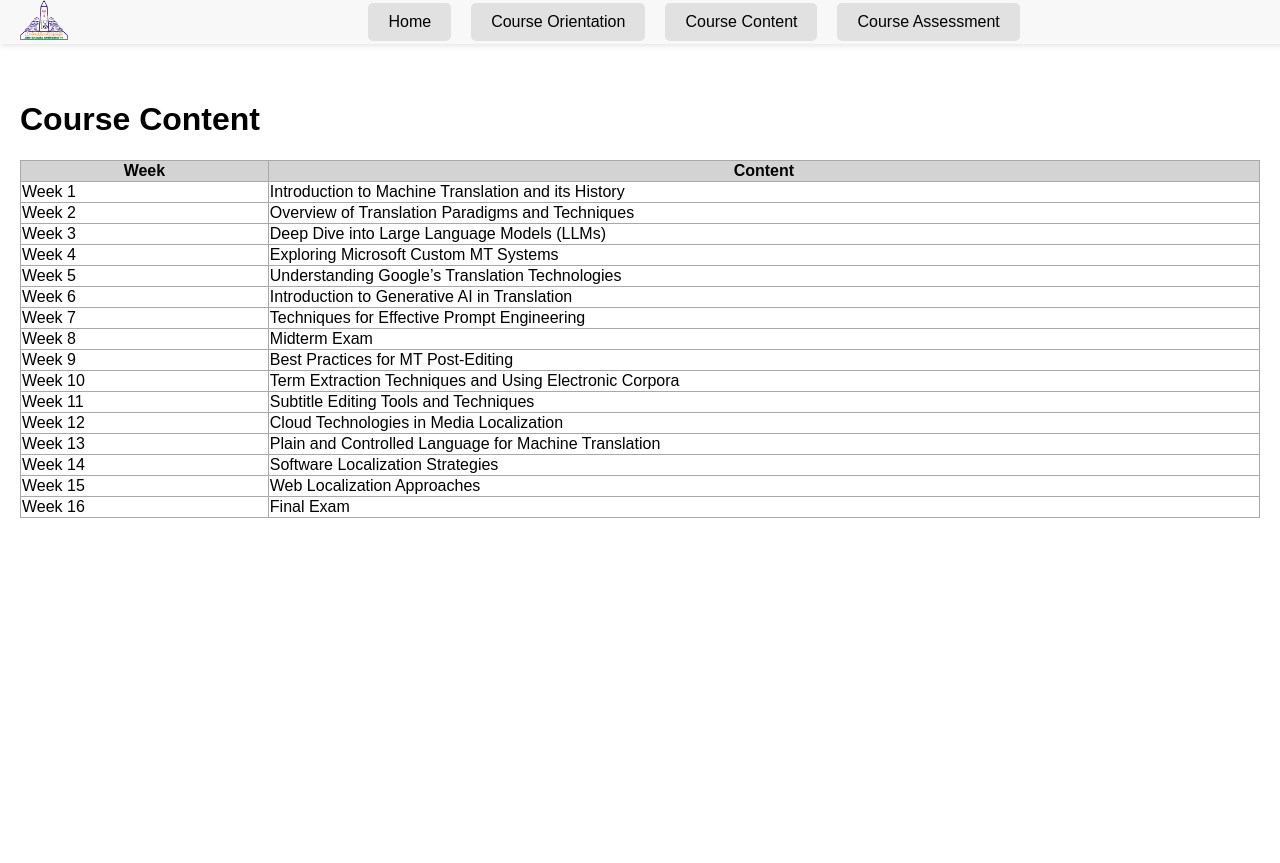
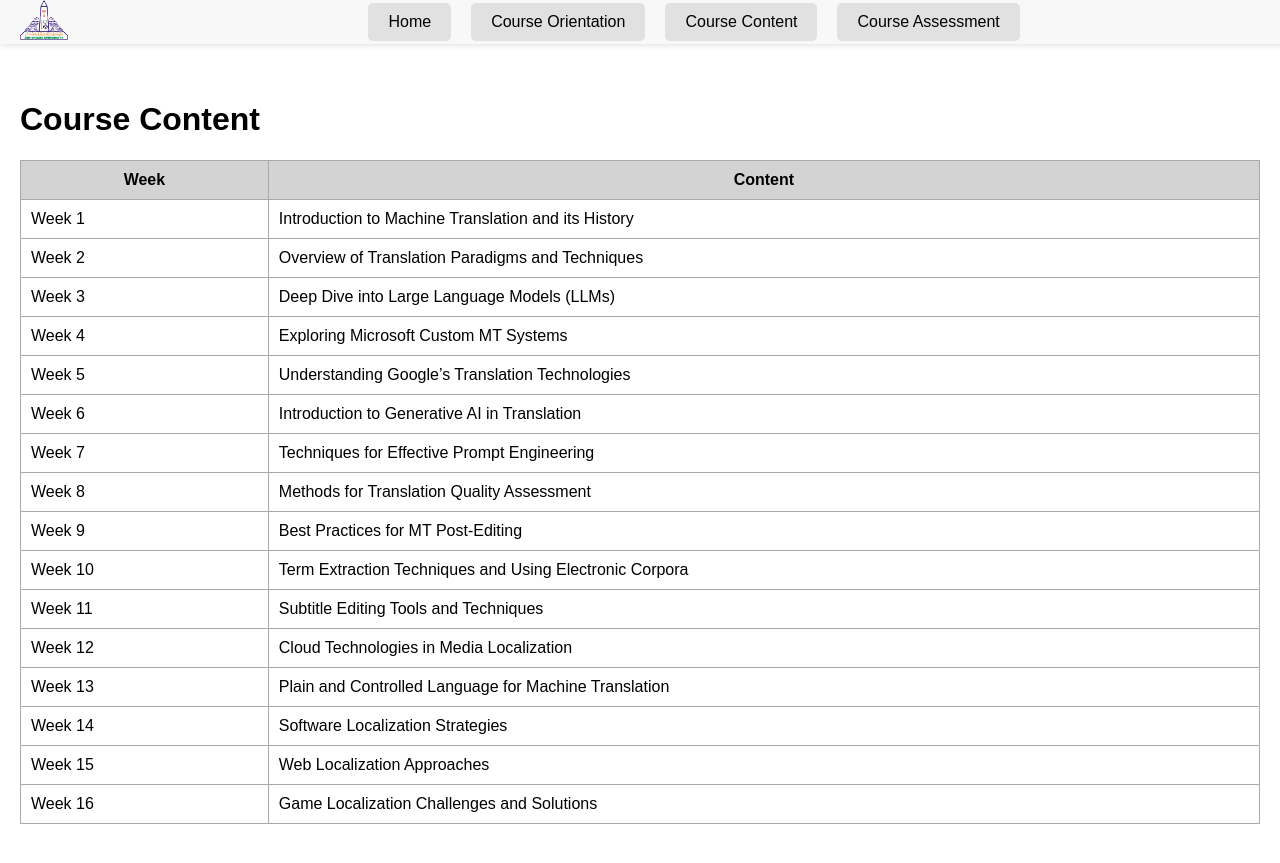
Before and after one commit to nessmadiab/nessmadiab.github.io, a Jekyll site: the page built from content.md, in a window 1280 px wide. Shown: the top 863 px of the page. Built offline with Jekyll 4.4.1, drawn with Linux system fonts in a browser that asks for light colours.

Commit message:
Update content.md

```diff
--- a/content.md
+++ b/content.md
@@ -8,74 +8,74 @@
 <table style="width: 100%; border-collapse: collapse;">
   <thead>
     <tr style="background-color: lightgrey;">
-      <th style="width: 20%; border: 1px solid darkgrey; font-weight: bold;">Week</th>
-      <th style="width: 80%; border: 1px solid darkgrey; font-weight: bold;">Content</th>
+      <th style="width: 20%; border: 1px solid darkgrey; font-weight: bold; padding: 10px;">Week</th>
+      <th style="width: 80%; border: 1px solid darkgrey; font-weight: bold; padding: 10px;">Content</th>
     </tr>
   </thead>
   <tbody>
     <tr>
-      <td style="border: 1px solid darkgrey;">Week 1</td>
-      <td style="border: 1px solid darkgrey;">Introduction to Machine Translation and its History</td>
+      <td style="border: 1px solid darkgrey; padding: 10px;">Week 1</td>
+      <td style="border: 1px solid darkgrey; padding: 10px;">Introduction to Machine Translation and its History</td>
     </tr>
     <tr>
-      <td style="border: 1px solid darkgrey;">Week 2</td>
-      <td style="border: 1px solid darkgrey;">Overview of Translation Paradigms and Techniques</td>
+      <td style="border: 1px solid darkgrey; padding: 10px;">Week 2</td>
+      <td style="border: 1px solid darkgrey; padding: 10px;">Overview of Translation Paradigms and Techniques</td>
     </tr>
     <tr>
-      <td style="border: 1px solid darkgrey;">Week 3</td>
-      <td style="border: 1px solid darkgrey;">Deep Dive into Large Language Models (LLMs)</td>
+      <td style="border: 1px solid darkgrey; padding: 10px;">Week 3</td>
+      <td style="border: 1px solid darkgrey; padding: 10px;">Deep Dive into Large Language Models (LLMs)</td>
     </tr>
     <tr>
-      <td style="border: 1px solid darkgrey;">Week 4</td>
-      <td style="border: 1px solid darkgrey;">Exploring Microsoft Custom MT Systems</td>
+      <td style="border: 1px solid darkgrey; padding: 10px;">Week 4</td>
+      <td style="border: 1px solid darkgrey; padding: 10px;">Exploring Microsoft Custom MT Systems</td>
     </tr>
     <tr>
-      <td style="border: 1px solid darkgrey;">Week 5</td>
-      <td style="border: 1px solid darkgrey;">Understanding Google’s Translation Technologies</td>
+      <td style="border: 1px solid darkgrey; padding: 10px;">Week 5</td>
+      <td style="border: 1px solid darkgrey; padding: 10px;">Understanding Google’s Translation Technologies</td>
     </tr>
     <tr>
-      <td style="border: 1px solid darkgrey;">Week 6</td>
-      <td style="border: 1px solid darkgrey;">Introduction to Generative AI in Translation</td>
+      <td style="border: 1px solid darkgrey; padding: 10px;">Week 6</td>
+      <td style="border: 1px solid darkgrey; padding: 10px;">Introduction to Generative AI in Translation</td>
     </tr>
     <tr>
-      <td style="border: 1px solid darkgrey;">Week 7</td>
-      <td style="border: 1px solid darkgrey;">Techniques for Effective Prompt Engineering</td>
+      <td style="border: 1px solid darkgrey; padding: 10px;">Week 7</td>
+      <td style="border: 1px solid darkgrey; padding: 10px;">Techniques for Effective Prompt Engineering</td>
     </tr>
     <tr>
-      <td style="border: 1px solid darkgrey;">Week 8</td>
-      <td style="border: 1px solid darkgrey;">Midterm Exam</td>
+      <td style="border: 1px solid darkgrey; padding: 10px;">Week 8</td>
+      <td style="border: 1px solid darkgrey; padding: 10px;">Methods for Translation Quality Assessment</td>
     </tr>
     <tr>
-      <td style="border: 1px solid darkgrey;">Week 9</td>
-      <td style="border: 1px solid darkgrey;">Best Practices for MT Post-Editing</td>
+      <td style="border: 1px solid darkgrey; padding: 10px;">Week 9</td>
+      <td style="border: 1px solid darkgrey; padding: 10px;">Best Practices for MT Post-Editing</td>
     </tr>
     <tr>
-      <td style="border: 1px solid darkgrey;">Week 10</td>
-      <td style="border: 1px solid darkgrey;">Term Extraction Techniques and Using Electronic Corpora</td>
+      <td style="border: 1px solid darkgrey; padding: 10px;">Week 10</td>
+      <td style="border: 1px solid darkgrey; padding: 10px;">Term Extraction Techniques and Using Electronic Corpora</td>
     </tr>
     <tr>
-      <td style="border: 1px solid darkgrey;">Week 11</td>
-      <td style="border: 1px solid darkgrey;">Subtitle Editing Tools and Techniques</td>
+      <td style="border: 1px solid darkgrey; padding: 10px;">Week 11</td>
+      <td style="border: 1px solid darkgrey; padding: 10px;">Subtitle Editing Tools and Techniques</td>
     </tr>
     <tr>
-      <td style="border: 1px solid darkgrey;">Week 12</td>
-      <td style="border: 1px solid darkgrey;">Cloud Technologies in Media Localization</td>
+      <td style="border: 1px solid darkgrey; padding: 10px;">Week 12</td>
+      <td style="border: 1px solid darkgrey; padding: 10px;">Cloud Technologies in Media Localization</td>
     </tr>
     <tr>
-      <td style="border: 1px solid darkgrey;">Week 13</td>
-      <td style="border: 1px solid darkgrey;">Plain and Controlled Language for Machine Translation</td>
+      <td style="border: 1px solid darkgrey; padding: 10px;">Week 13</td>
+      <td style="border: 1px solid darkgrey; padding: 10px;">Plain and Controlled Language for Machine Translation</td>
     </tr>
     <tr>
-      <td style="border: 1px solid darkgrey;">Week 14</td>
-      <td style="border: 1px solid darkgrey;">Software Localization Strategies</td>
+      <td style="border: 1px solid darkgrey; padding: 10px;">Week 14</td>
+      <td style="border: 1px solid darkgrey; padding: 10px;">Software Localization Strategies</td>
     </tr>
     <tr>
-      <td style="border: 1px solid darkgrey;">Week 15</td>
-      <td style="border: 1px solid darkgrey;">Web Localization Approaches</td>
+      <td style="border: 1px solid darkgrey; padding: 10px;">Week 15</td>
+      <td style="border: 1px solid darkgrey; padding: 10px;">Web Localization Approaches</td>
     </tr>
     <tr>
-      <td style="border: 1px solid darkgrey;">Week 16</td>
-      <td style="border: 1px solid darkgrey;">Final Exam</td>
+      <td style="border: 1px solid darkgrey; padding: 10px;">Week 16</td>
+      <td style="border: 1px solid darkgrey; padding: 10px;">Game Localization Challenges and Solutions</td>
     </tr>
   </tbody>
 </table>
```
